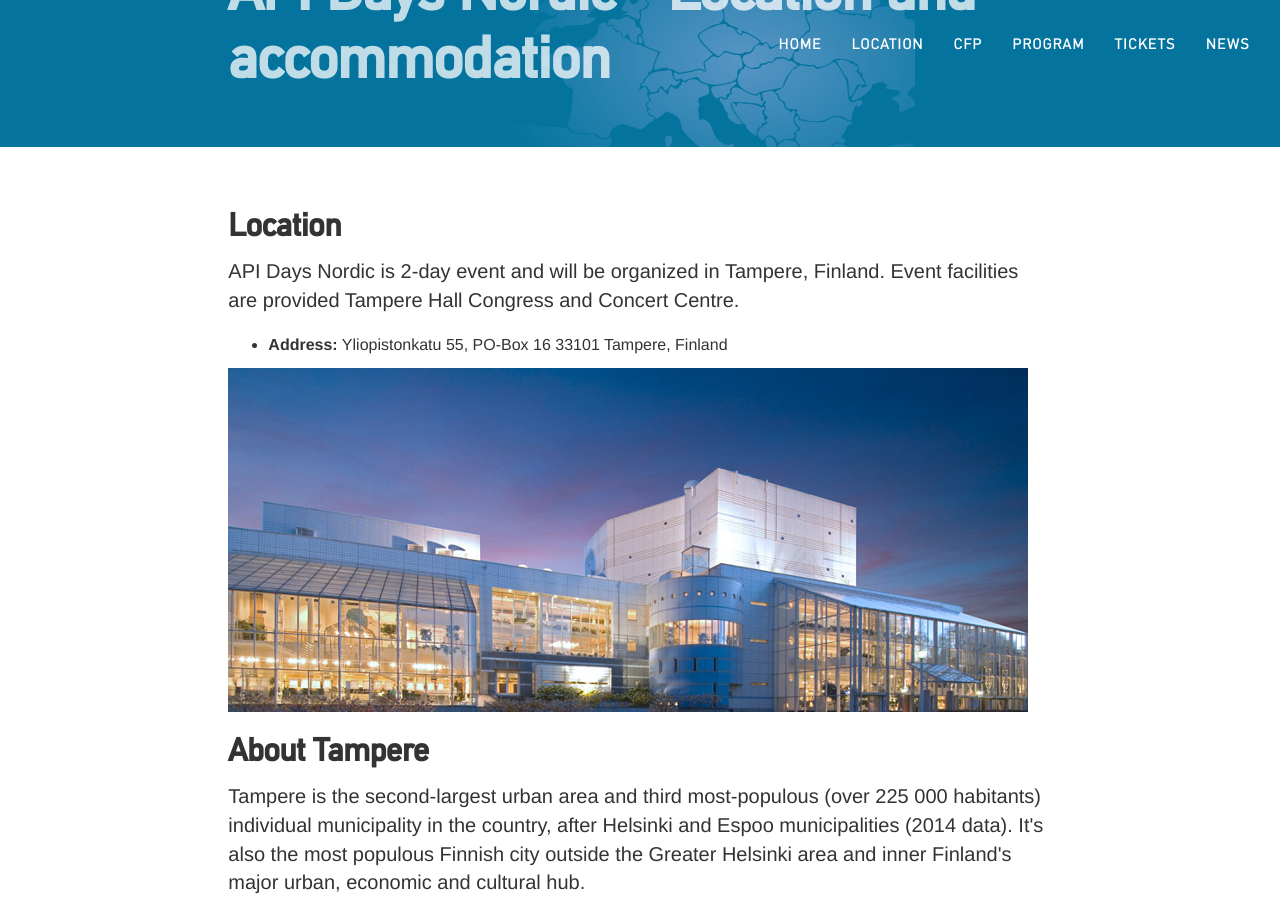
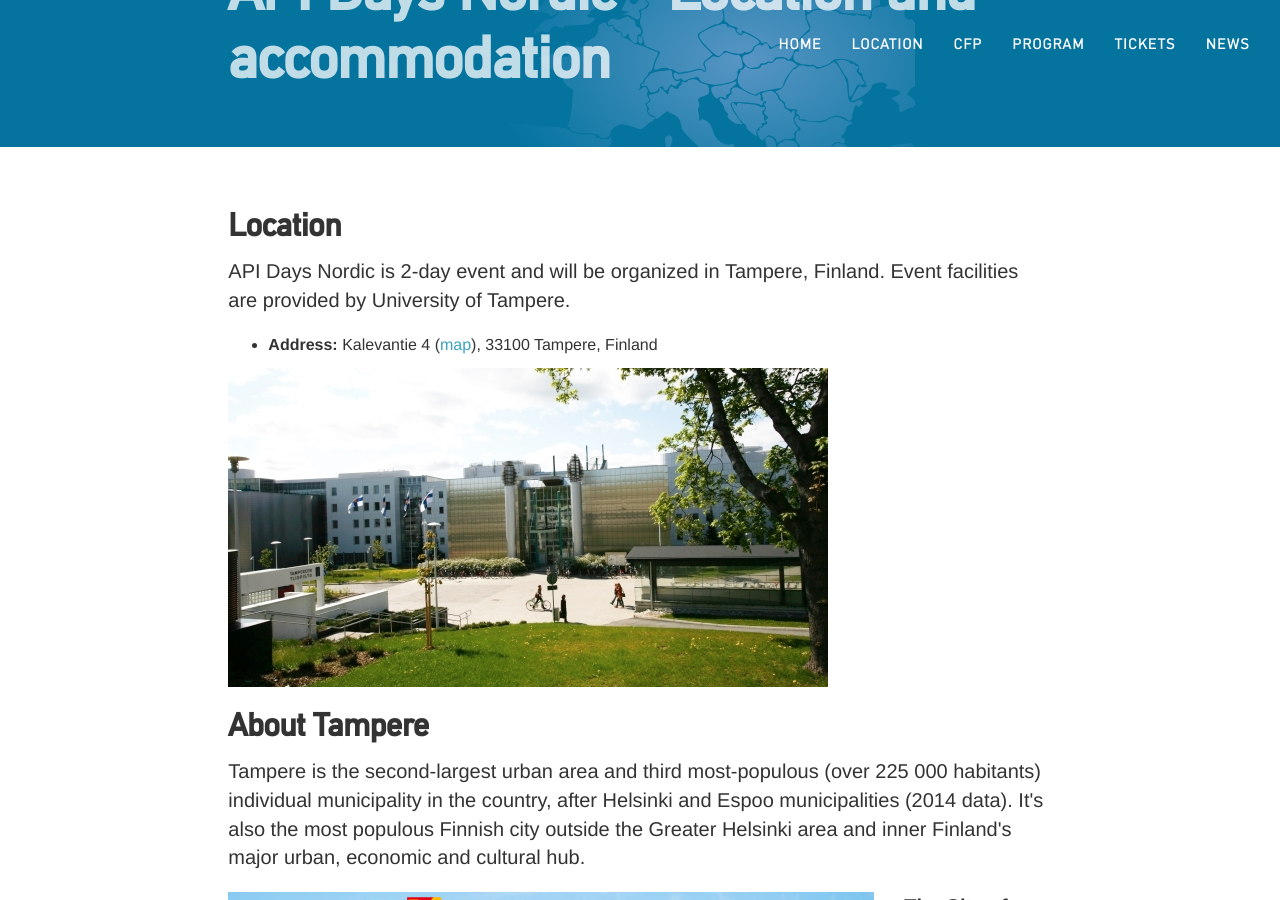
Before and after one commit to apidaysnordic/apidaysnordic.github.io, a Jekyll site: the page built from location/index.md, in a window 1280 px wide and 900 px high, scrolled down 380 px. Built offline with Jekyll 4.4.1, drawn with Linux system fonts in a browser that asks for light colours; nearby versions of some CDN libraries; some web fonts are replaced; library files that are not in the unit come from our copies; comment, search, counter and statistics services are not loaded; some of the changed text lies outside the part shown.

Commit message:
Changed location to University of Tampere

```diff
--- a/_layouts/default.html
+++ b/_layouts/default.html
@@ -36,7 +36,7 @@
 					</h1>
 
 					<div class="banner">
-						<h1 class="intro-heading">API Days Nordic Conference 2016<br>18th-19th May, Tampere Hall Congress and Concert Centre, Tampere, Finland</h1>
+						<h1 class="intro-heading">API Days Nordic Conference 2016<br>18th-19th May, University of Tampere, Tampere, Finland</h1>
 						<p>Heavy Industry and APIs & Government Driven API Platforms & <br/> APIOps (APIs, DevOps, containers, testing, micro services and monitoring).</p>
 					</div>
 
--- a/_layouts/location.html
+++ b/_layouts/location.html
@@ -63,11 +63,11 @@
                     <h2>Location</h2>
 
 			<p class="p1"><span>
-			API Days Nordic is 2-day event and will be organized in Tampere, Finland. Event facilities are provided Tampere Hall Congress and Concert Centre.
+			API Days Nordic is 2-day event and will be organized in Tampere, Finland. Event facilities are provided by University of Tampere.
 			<ul>
-			<li><b>Address:</b> Yliopistonkatu 55, PO-Box 16 33101 Tampere, Finland</li>
+			<li><b>Address:</b> Kalevantie 4 (<a href="https://maps.google.fi/maps?q=kalevantie+4,+tampere&oe=utf-8&client=firefox-a&hnear=Kalevantie+4,+Tampere&gl=fi&t=m&z=15">map</a>), 33100 Tampere, Finland</li>
 			</ul>
-			<img src="/images/tampere-talo.png"/>
+			<img src="/images/uta.jpg"/>
                         </span></p>
 
 			<h2>About Tampere</h2>
@@ -176,7 +176,7 @@
 
 			<h2>Map of key locations </h2>
 			<p class="p1"><span>
-			Event location: Tampere-talo
+			Event location: University of Tampere (Kalevantie 4) - Tampereen yliopisto
 			</span></p>
 
 			<p class="p1"><span>
```
Also changed, not shown: images/uta.jpg (added).
